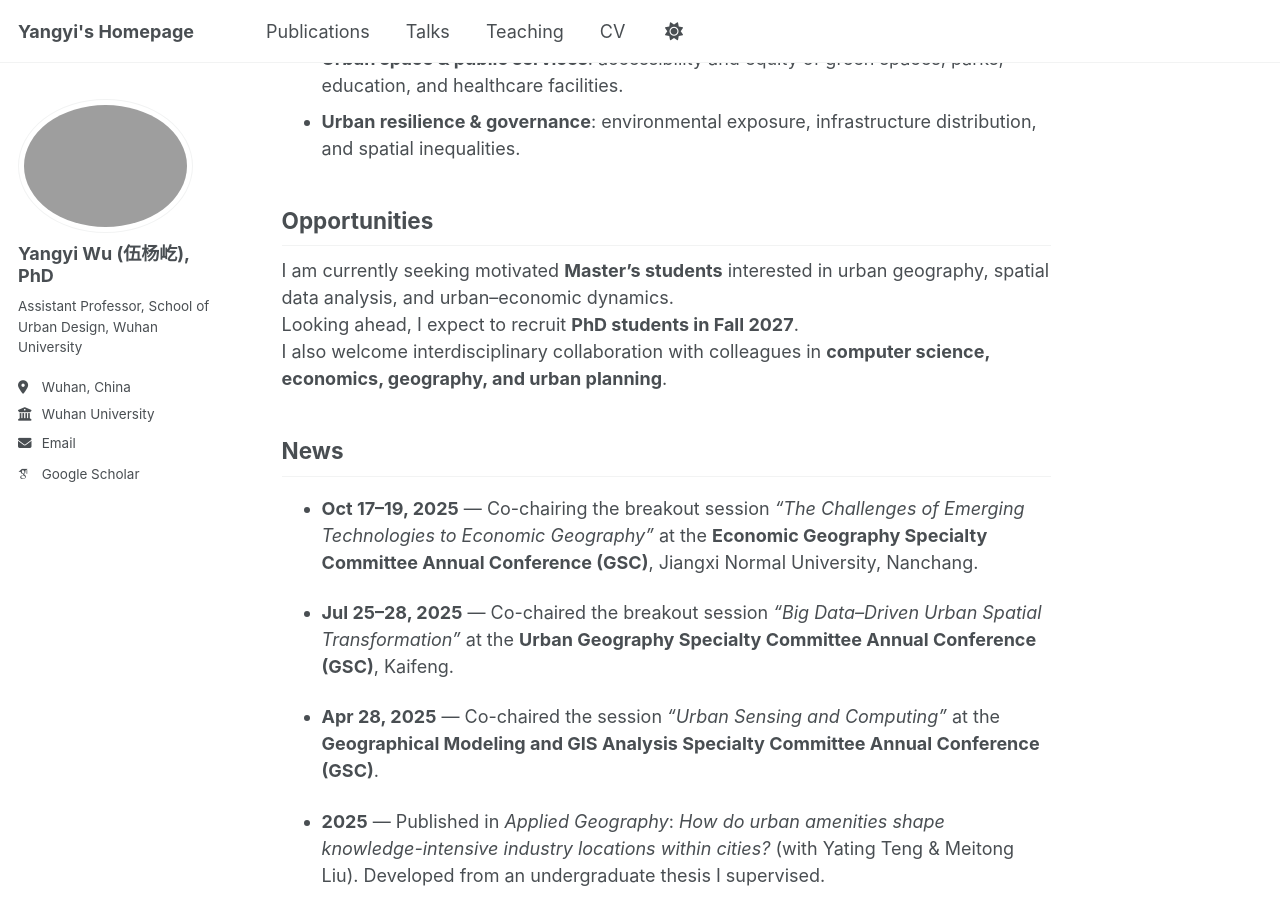
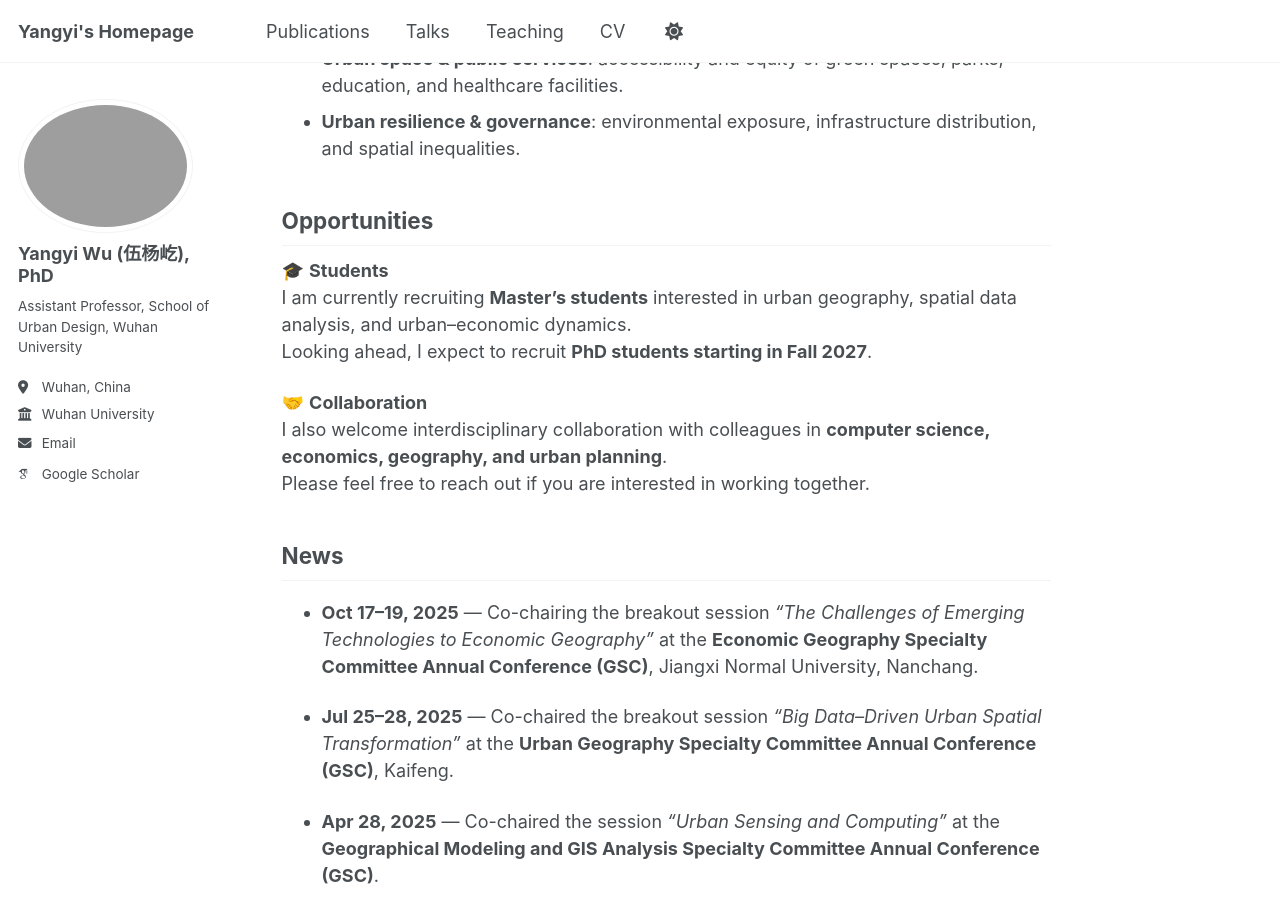
Before and after one commit to Yangyi-Wu/Yangyi-Wu.github.io, a Jekyll site: the page built from _pages/about.md, in a window 1280 px wide and 900 px high, scrolled down 447 px. Built offline with Jekyll 4.4.1, drawn with Linux system fonts in a browser that asks for light colours; some web fonts are replaced; a script that is not in the unit is left out.

Commit message:
Update about.md

```diff
--- a/_pages/about.md
+++ b/_pages/about.md
@@ -18,9 +18,13 @@ Methodologically, I combine **spatial econometrics, network analysis, and multi-
 
 ## Opportunities
 
-I am currently seeking motivated **Master’s students** interested in urban geography, spatial data analysis, and urban–economic dynamics.
-Looking ahead, I expect to recruit **PhD students in Fall 2027**.
+🎓 **Students**
+I am currently recruiting **Master’s students** interested in urban geography, spatial data analysis, and urban–economic dynamics.
+Looking ahead, I expect to recruit **PhD students starting in Fall 2027**.
+
+🤝 **Collaboration**
 I also welcome interdisciplinary collaboration with colleagues in **computer science, economics, geography, and urban planning**.
+Please feel free to reach out if you are interested in working together.
 
 ## News
 
```
